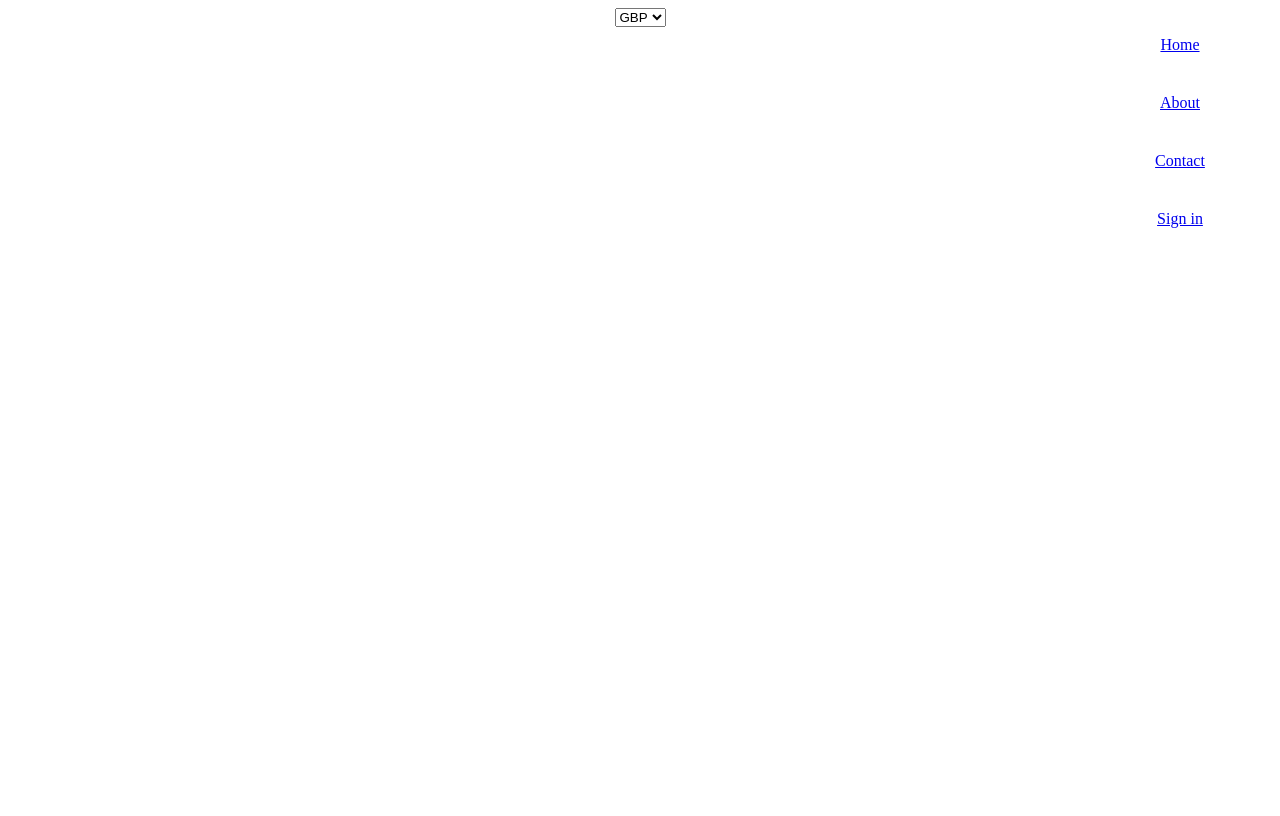
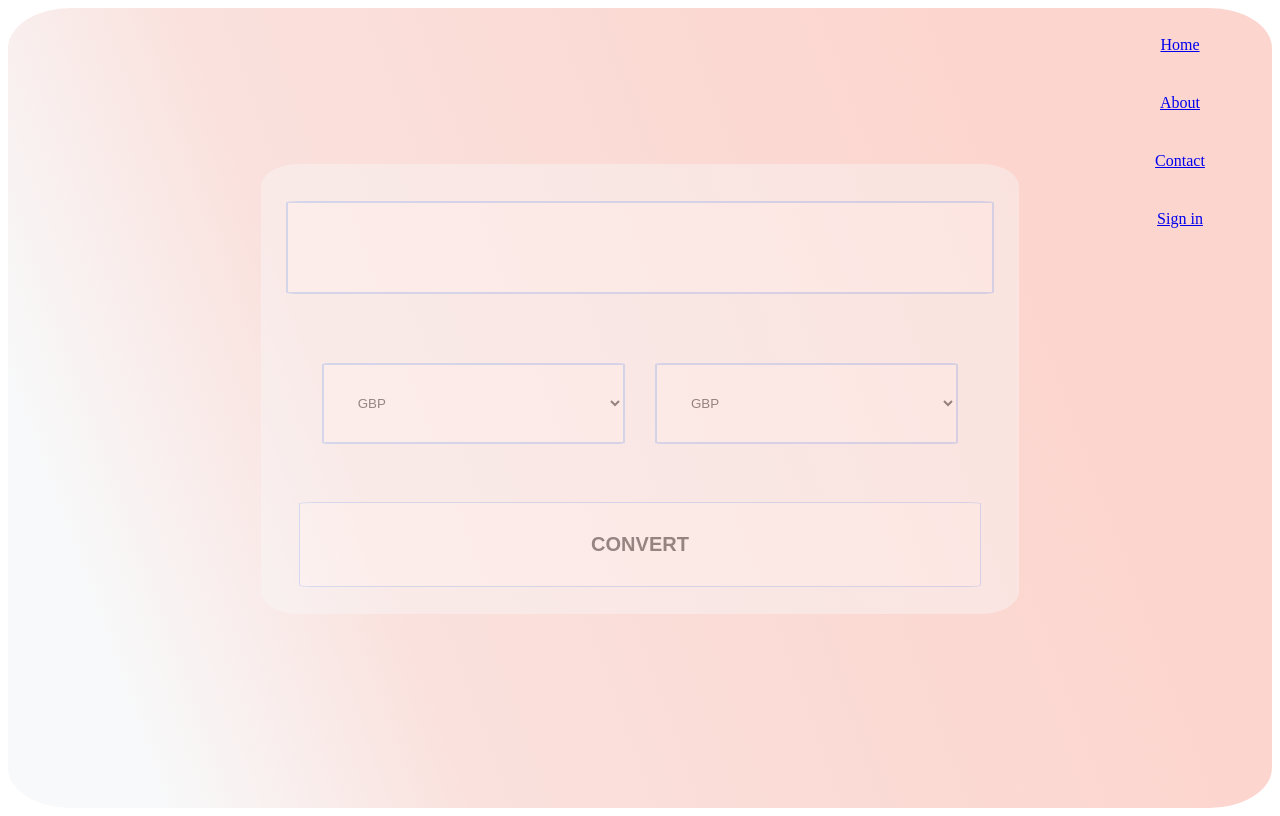
Before and after one commit to FaaDiiL/fe20tp2_bev_4, a React (Create React App) app: page / in a window 1280 px wide. Shown: the top 816 px of the page. Built offline with nearby package versions, Linux system fonts and the light colour scheme.

Commit message:
first commit

```diff
--- a/src/App.js
+++ b/src/App.js
@@ -8,7 +8,7 @@ import Navbar from './Navbar';
 
 function App() {
   return (
-
+<>
     <Router>
       <Navbar />
     <div>
@@ -21,6 +21,7 @@ function App() {
       </Switch>
     </div>
     </Router>
+    </>
   );
 }
 
--- a/src/Landing/index.js
+++ b/src/Landing/index.js
@@ -1,24 +1,105 @@
-import React from 'react'
+import React, {useState} from 'react'
 import styled from 'styled-components'
 
-const StyledContainer = styled.div`
+const StyledBody = styled.div`
+     display: flex;
+     flex-direction: column;
+     justify-content: center;
+     align-items: center;
+     height: 100vh;
+     width: 100%;
+     background: #f8f9fa;
+     background: linear-gradient(70deg, #f8f9fa 10%, #fae1dd 30%,  #fcd5ce 80% );
+     border-radius: 5%;
+`
+
+const StyledCont = styled.div`
      display: flex;
      justify-content: center;
+     align-items:center;
+     flex-wrap: wrap;
+     width: 60%;
+     height: 450px;
+     background: #f8f9fa;
+     /* background: linear-gradient(70deg, #f8f9fa 10%, #fae1dd 30%,  #fcd5ce 80% ); */
+     opacity: 0.4;
+     border-radius: 5%;
 
-.selectContainer{
+     input {
+     width: 85%;
+     padding: 30px;
+     border: 2px solid #a0c4ff;
+     margin: 10px 10px;
+     border-radius: 2%;
+     font-size: 25px;
+     text-align: center;
+     }
 
-}
-`
+     input:focus {
+          outline: none;
+     }
 
-function Landing (){
+     select {
+     display: flex;
+     flex-wrap: nowrap;
+     width: 40%;
+     padding: 30px;
+     border: 2px solid #a0c4ff;
+     border-radius: 2%;
+     margin: 5px 15px;
+     background-color: white;
+     }
+
+     select:focus{
+          outline: none;
+     }
+
+     button {
+          width: 90%;
+          border: 1px solid #a0c4ff;
+          padding: 30px;
+          font-weight: bold;
+          font-size: 20px;
+          background-color: white;
+          text-transform: uppercase;
+          color: #000000;
+          border-radius: 2%;
+     }
+     button:focus{
+          outline:none;
+     }
+
+
+     `
+
+const Landing  = () => {
+
+     const [convert, setConvert] = useState('')
+     const [click, setClick] = useState('')
+
+     const handleClick = () => {
+       setClick(convert)
+     }
+
      return (
-          <StyledContainer>
-               <select className='selectContainer' id="countries">
+          <StyledBody>
+               <StyledCont>
+                    <input onChange={(e) => setConvert(e.target.value)}type='number' />
+               <select onChange={(e) => setConvert(e.target.value)} id="countries">
                     <option value="GBP">GBP</option>
                     <option value="EUR">EUR</option>
                     <option value="USD">USD</option>
                </select>
-          </StyledContainer>
+          <select className='selectContainer' id="countries">
+               <option value="GBP">GBP</option>
+               <option value="EUR">EUR</option>
+               <option value="USD">USD</option>
+          </select>
+          <button onClick={handleClick}>convert</button>
+          </StyledCont>
+          <h3>{click}</h3>
+     </StyledBody>
+
      )
 }
 
```
Also changed, not shown: 1 other file (tests, documents, lock files or other folders).
